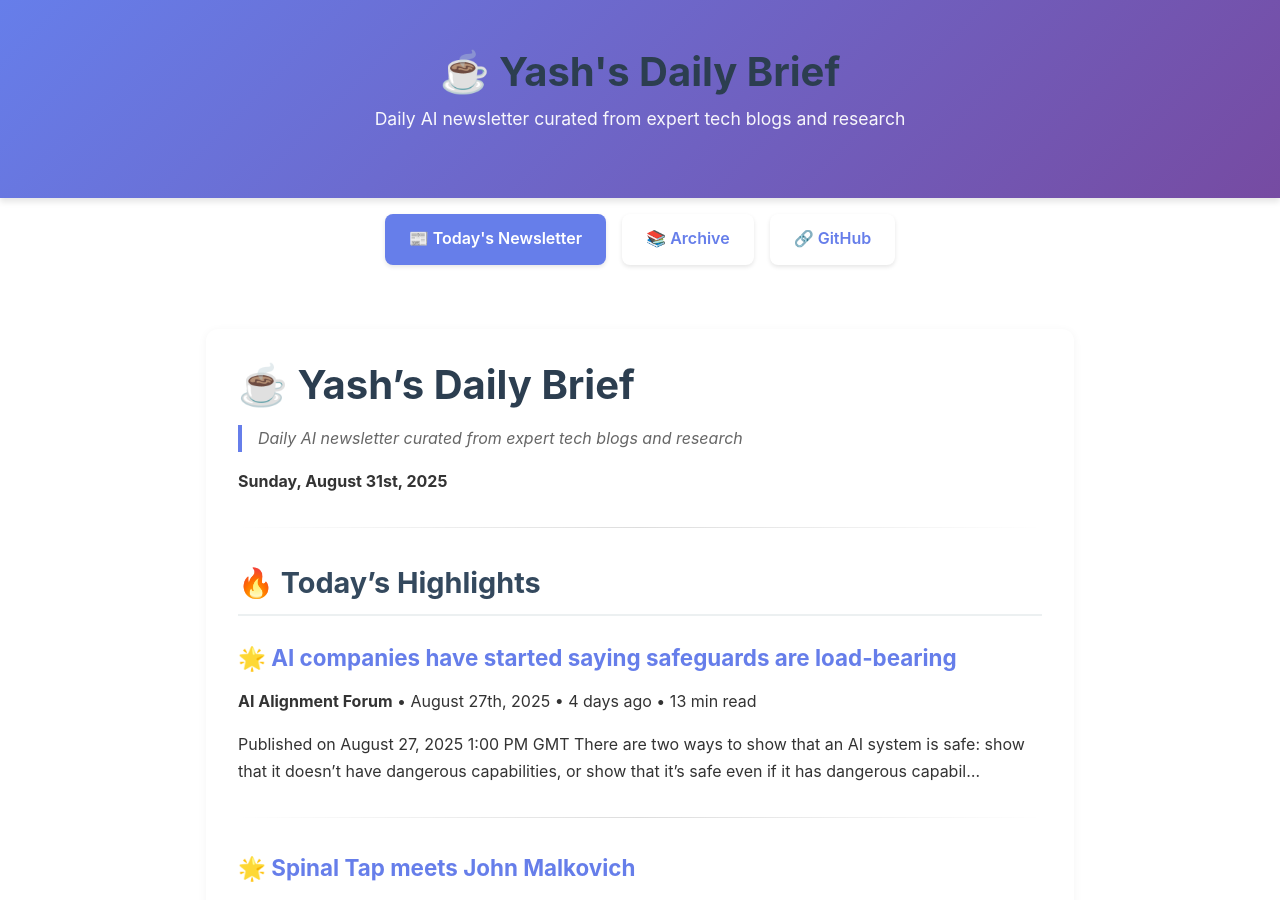
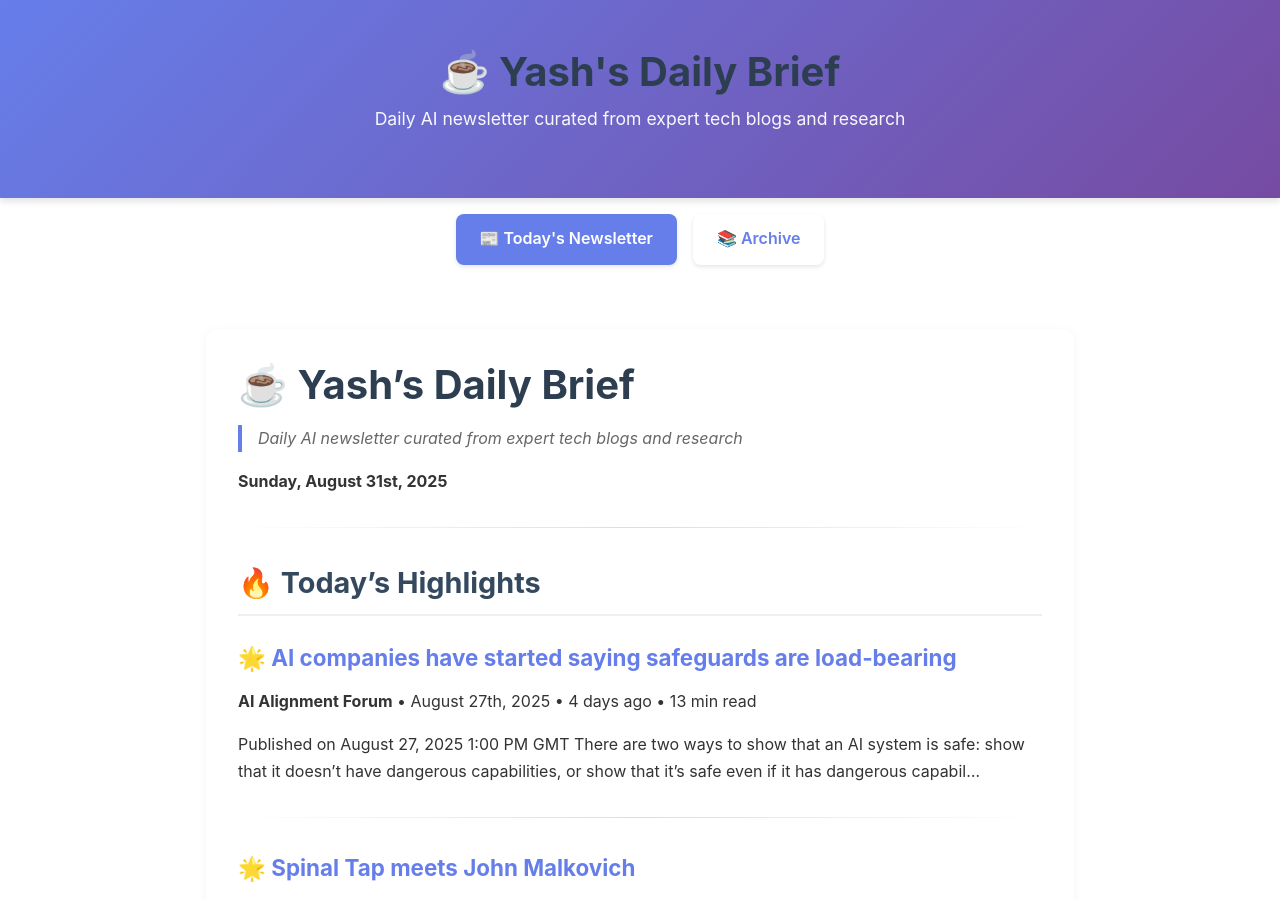
Before and after one commit to yashrmaa/newsletter, a Jekyll site: the page built from docs/index.md, in a window 1280 px wide and 900 px high. Built offline with Jekyll 4.4.1, drawn with Linux system fonts in a browser that asks for light colours.

Commit message:
Fix navigation: remove GitHub button and improve archive link
- Removed GitHub button from main navigation to simplify UI
- Archive link should now work properly with Jekyll routing
- Cleaner two-button navigation design

```diff
--- a/docs/_layouts/default.html
+++ b/docs/_layouts/default.html
@@ -361,7 +361,6 @@
     <nav class="nav-links">
         <a href="{{ site.baseurl }}/" class="nav-link {% if page.url == '/' or page.url == '/index.html' %}active{% endif %}">📰 Today's Newsletter</a>
         <a href="{{ site.baseurl }}/archive.html" class="nav-link {% if page.url == '/archive.html' %}active{% endif %}">📚 Archive</a>
-        <a href="https://github.com/yashvardhan90/newsletter" class="nav-link">🔗 GitHub</a>
     </nav>
 
     <div class="container">
```
